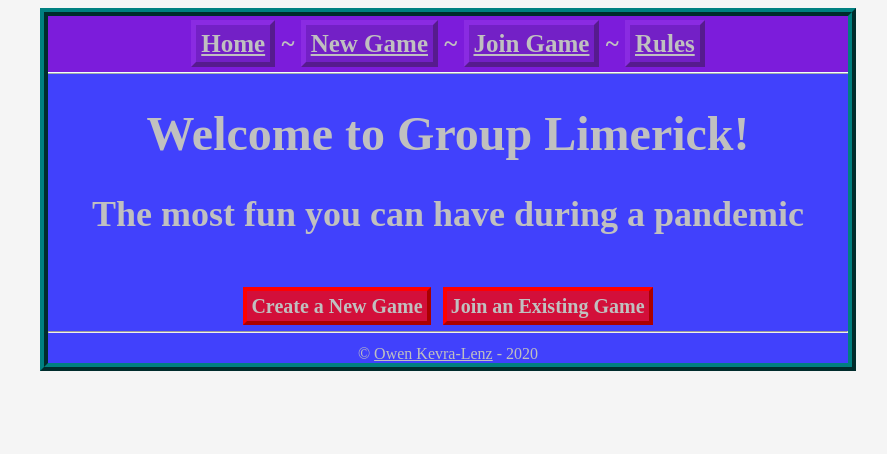
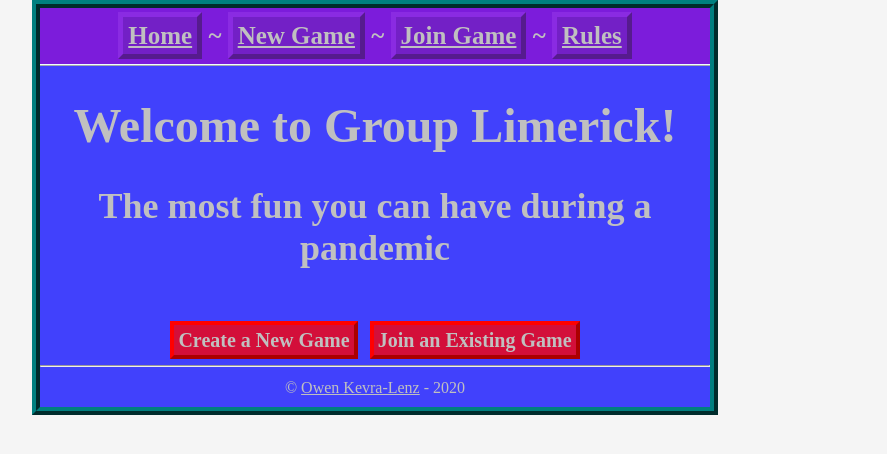
Before and after one commit to OwenKLenz/group_limerick, a Sinatra app: page / in a window 1280 px wide. Shown: the top 454 px of the page, without its empty margins (288-1175 px from the left). Run offline with Sinatra, Linux system fonts and the light colour scheme; some libraries are stand-ins or nearby versions.

Commit message:
Minor CSS adjustments.

```diff
--- a/public/stylesheets/styles.css
+++ b/public/stylesheets/styles.css
@@ -45,6 +45,7 @@ html {
 body {
   position: relative;
   left: 25%;
+  right: 25%;
   background-color: rgba(0, 0, 255, 0.733);
   color: silver;
   font-size: 1.5em;
@@ -53,7 +54,10 @@ body {
   border-style: ridge;
   border-color: teal;
   float: left;
-  width: 800px;
+  width: 50%;
+  min-width: 670px;
+
+  margin: auto;
   text-align: center;
 }
 
@@ -77,6 +81,7 @@ input {
 
 #copyright {
   font-size: 16px;
+  padding-bottom: 10px;
 }
 
 .game-button {
```
Also changed, not shown: README.md.
